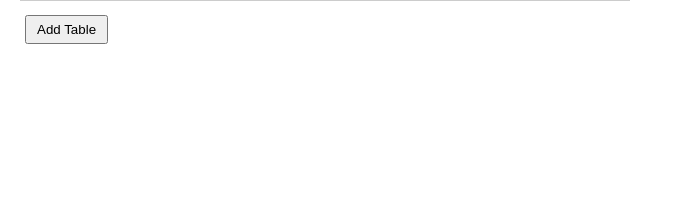
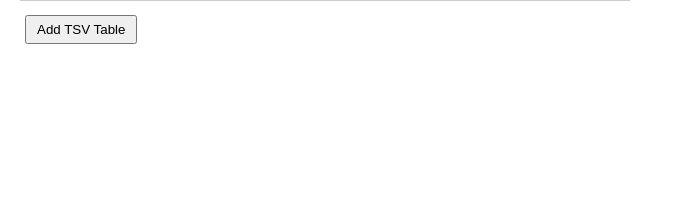
Before and after one commit to linusboyle/sandbox-tools, a Flask app: page / in a window 1280 px wide. Shown: the part 450-655 px from the top of the page, without its empty margins (0-673 px from the left). Run offline with Flask 3, Linux system fonts and the light colour scheme; data that the repository does not hold is empty; parts of the project's set-up code (start-up, migrations or seed data) failed here and were passed over.

Commit message:
update frontend

```diff
--- a/templates/index.html
+++ b/templates/index.html
@@ -19,7 +19,7 @@
         <div style="flex: 1; padding-right: 20px;">
             <form id="addTableForm">
                 <textarea class="full-width-textarea" id="tableJson" name="tableJson" rows="20" placeholder="Enter table TSV here"></textarea>
-                <button type="submit">Add Table</button>
+                <button type="submit">Add TSV Table</button>
             </form>
         </div>
         <div style="flex: 1;">
```
